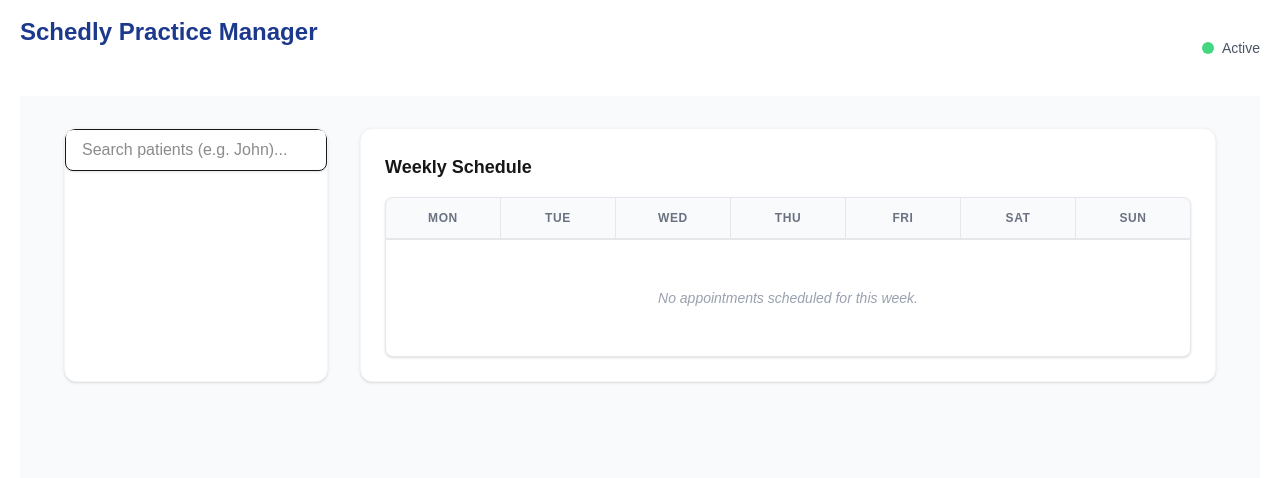
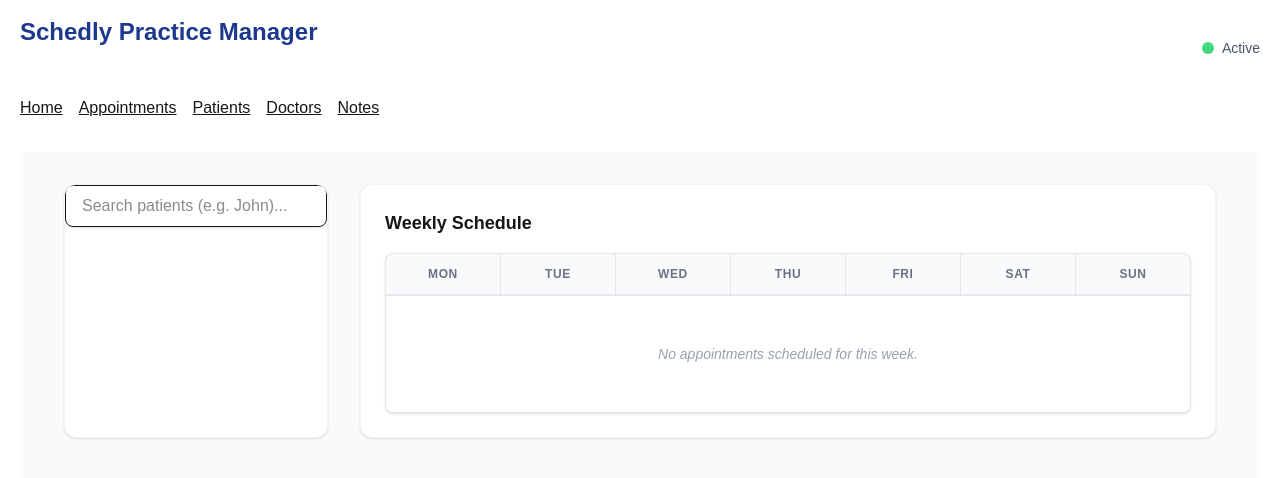
Before and after one commit to naprirfan/schedly, a Next.js app: page / in a window 1280 px wide. Shown: the top 478 px of the page. Built offline with nearby package versions, Linux system fonts and the light colour scheme.

Commit message:
ui: add navigation below header

```diff
--- a/components/Header.tsx
+++ b/components/Header.tsx
@@ -7,6 +7,7 @@ const Header = () => {
     const isOnline = useOnlineStatus();
 
     return (
+        <>
             <header className="flex justify-between items-center mx-auto space-y-8 py-4">
                 <Link href="/">
                     <h1 className="text-2xl font-bold text-blue-900">
@@ -24,6 +25,26 @@ const Header = () => {
                     </span>
                 </div>
             </header>
+            <nav className="mb-8">
+                <ol className="flex">
+                    <li>
+                        <Link className="underline mr-4" href="/">Home</Link>
+                    </li>
+                    <li>
+                        <Link className="underline mr-4" href="/appointment">Appointments</Link>
+                    </li>
+                    <li>
+                        <Link className="underline mr-4" href="/patients">Patients</Link>
+                    </li>
+                    <li>
+                        <Link className="underline mr-4" href="/doctors">Doctors</Link>
+                    </li>
+                    <li>
+                        <Link className="underline mr-4" href="/notes">Notes</Link>
+                    </li>
+                </ol>
+            </nav>
+        </>
     )
 }
 
```
Lines whose indentation alone changed are shown as unchanged.
